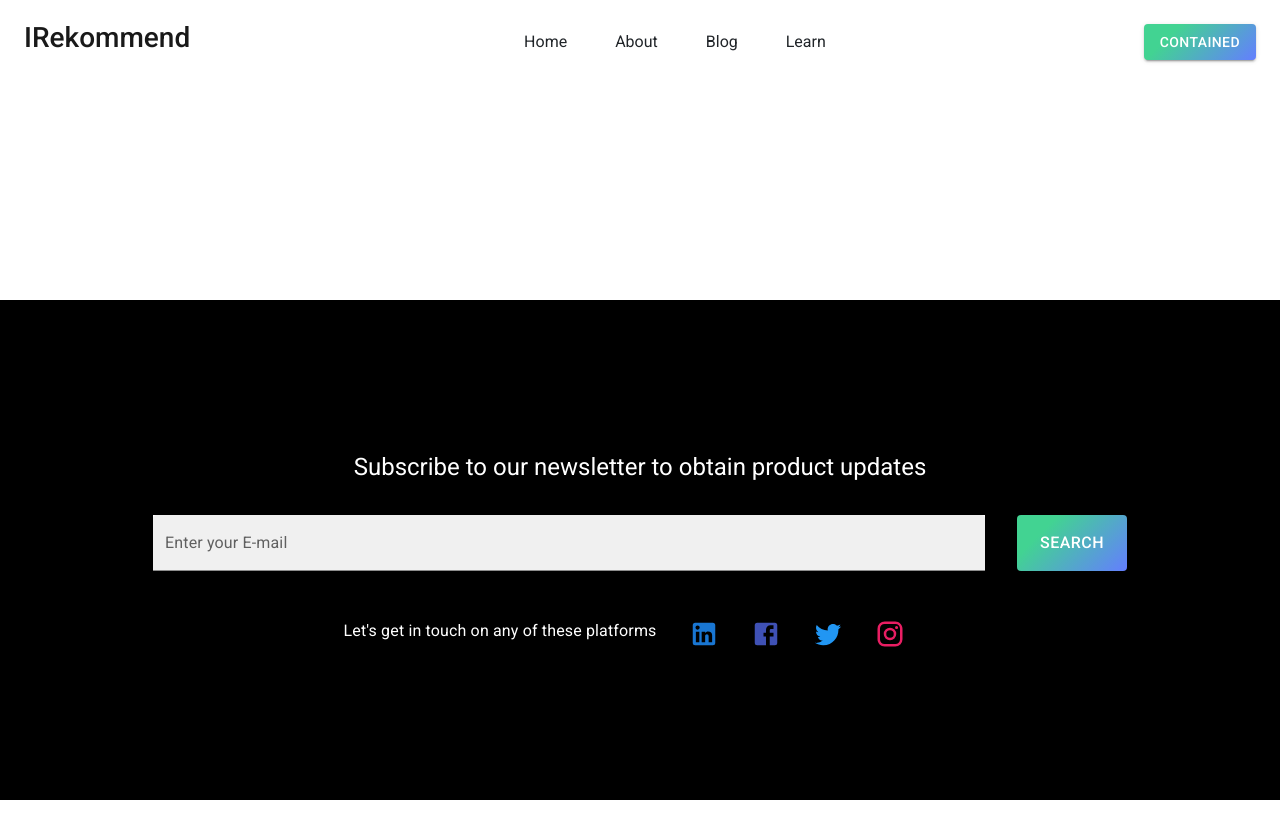
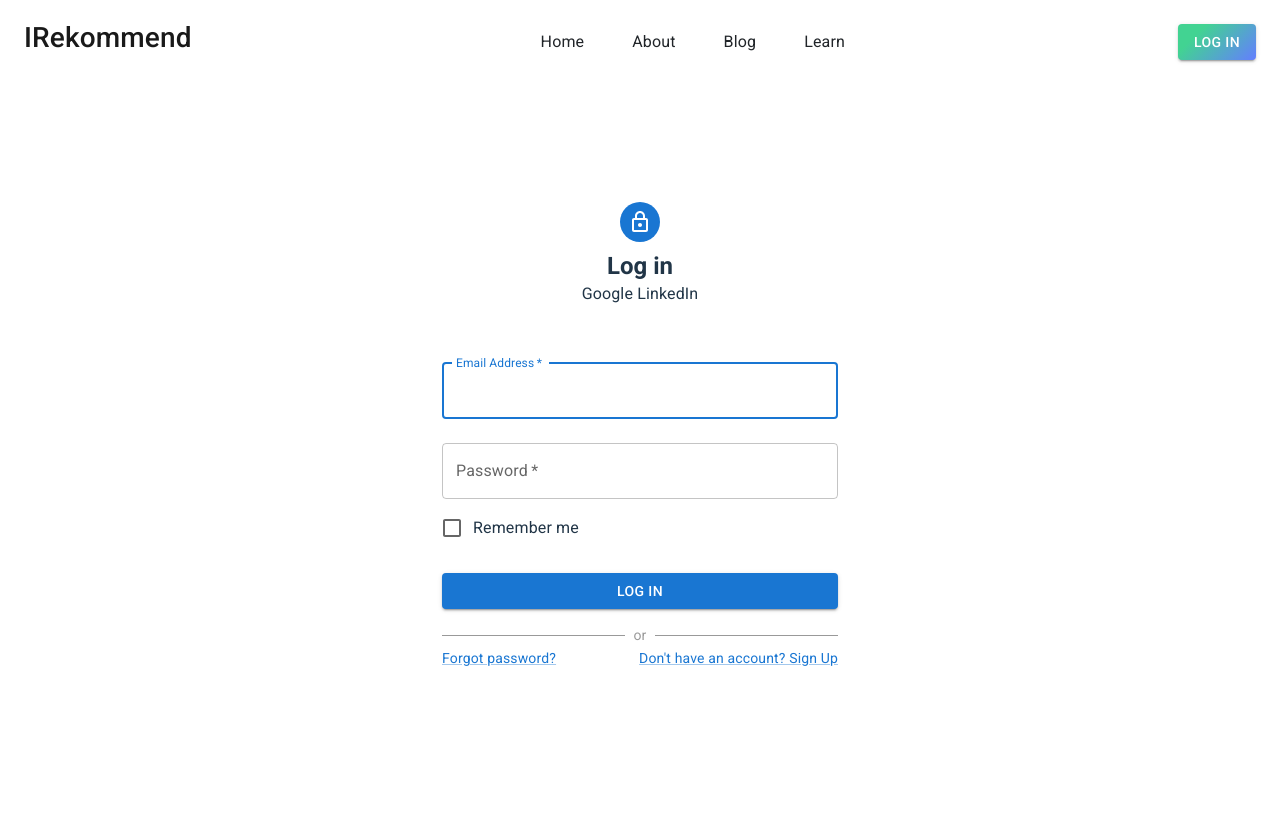
Before and after one commit to irekommend/Irekommend-Candidate-new, a React (Create React App) app: page /login in a window 1280 px wide. Shown: the top 838 px of the page. Before the commit the page ends 800 px from the top, so only its background shows below. Built offline with nearby package versions, Linux system fonts and the light colour scheme; the HTML template or start-up script is replaced by a standard one.

Commit message:
Pushed by Parth

```diff
--- a/src/App.css
+++ b/src/App.css
@@ -13,7 +13,7 @@
   z-index: 1;
 }
 
-.about, .blog {
+.about, .blog, .login, .signup {
   position: relative;
   z-index: 1;
   background-color: #fff;
--- a/src/App.js
+++ b/src/App.js
@@ -11,6 +11,8 @@
 import Learn from "./pages/Learn";
 import Header from "./comp/Header";
 import Footer from "./comp/Footer";
+import Login from "./comp/Login";
+import Signup from "./comp/Signup";
 
 const App = () => {
   useEffect(() => {
@@ -28,6 +30,8 @@
         <Route path="/blog" element={<Blog />}></Route>
         <Route path="/about" element={<About />}></Route>
         <Route path="/learn" element={<Learn />}></Route>
+        <Route path="/login" element={<Login />}></Route>
+        <Route path="/Signup" element={<Signup />}></Route>
       </Routes>
 
       <div style={{ height: "500px" }}>{Footer()}</div>
--- a/src/comp/Header.js
+++ b/src/comp/Header.js
@@ -53,8 +53,8 @@
             </Nav.Link>
           </Nav>
           <Nav>
-            <Button variant="contained" className="btn">
-              Contained
+            <Button variant="contained" href="/login" className="btn">
+              Log in
             </Button>
           </Nav>
         </Navbar.Collapse>
--- /dev/null
+++ b/src/comp/Login.js
@@ -0,0 +1,138 @@
+import LockOutlinedIcon from "@mui/icons-material/LockOutlined";
+import Avatar from "@mui/material/Avatar";
+import Box from "@mui/material/Box";
+import Button from "@mui/material/Button";
+import Checkbox from "@mui/material/Checkbox";
+import Container from "@mui/material/Container";
+import CssBaseline from "@mui/material/CssBaseline";
+import FormControlLabel from "@mui/material/FormControlLabel";
+import Grid from "@mui/material/Grid";
+import Link from "@mui/material/Link";
+import { createTheme, ThemeProvider } from "@mui/material/styles";
+import TextField from "@mui/material/TextField";
+import Typography from "@mui/material/Typography";
+import * as React from "react";
+
+const theme = createTheme();
+
+export default function SignIn() {
+  const handleSubmit = (event) => {
+    event.preventDefault();
+    const data = new FormData(event.currentTarget);
+    console.log({
+      email: data.get("email"),
+      password: data.get("password"),
+    });
+  };
+
+  const Login = () => (
+    <ThemeProvider theme={theme}>
+      <div className="d-flex vh-100">
+        <Container
+          component="main"
+          maxWidth="xs"
+          style={{ margin: "auto auto" }}
+        >
+          <CssBaseline />
+          <Box
+            sx={{
+              marginTop: 8,
+              display: "flex",
+              flexDirection: "column",
+              alignItems: "center",
+            }}
+          >
+            <Avatar sx={{ m: 1, bgcolor: "primary.main" }}>
+              <LockOutlinedIcon />
+            </Avatar>
+            <Typography
+              component="h1"
+              variant="h5"
+              style={{ fontWeight: "bold" }}
+            >
+              Log in
+            </Typography>
+
+            <Box>
+                Google
+                LinkedIn
+            </Box>
+
+<hr/>
+
+            <Box
+              component="form"
+              onSubmit={handleSubmit}
+              noValidate
+              sx={{ mt: 1 }}
+            >
+              <TextField
+                margin="normal"
+                required
+                fullWidth
+                id="email"
+                label="Email Address"
+                name="email"
+                autoComplete="email"
+                autoFocus
+              />
+              <TextField
+                margin="normal"
+                required
+                fullWidth
+                name="password"
+                label="Password"
+                type="password"
+                id="password"
+                autoComplete="current-password"
+              />
+              <FormControlLabel
+                control={<Checkbox value="remember" color="primary" />}
+                label="Remember me"
+              />
+              <Button
+                type="submit"
+                fullWidth
+                variant="contained"
+                sx={{ mt: 3, mb: 2 }}
+              >
+                Log In
+              </Button>
+
+              {/* or line */}
+              <div className="d-flex flex-row align-items-center">
+                <div style={{ flex: 1, height: 1, backgroundColor: "#0006" }} />
+                <div>
+                  <Typography
+                    style={{ fontSize: 14, width: 30, textAlign: "center", color: "#0006" }}
+                  >
+                    or
+                  </Typography>
+                </div>
+                <div style={{ flex: 1, height: 1, backgroundColor: "#0006" }} />
+              </div>
+
+
+
+              {/* bottom part */}
+              <Grid container>
+                <Grid item xs>
+                  <Link href="#" variant="body2">
+                    Forgot password?
+                  </Link>
+                </Grid>
+                <Grid item>
+                  <Link href="/Signup" variant="body2">
+                    {"Don't have an account? Sign Up"}
+                  </Link>
+                </Grid>
+              </Grid>
+            </Box>
+          </Box>
+        </Container>
+      </div>
+    </ThemeProvider>
+  );
+
+  return <div className="login">{Login()}</div>;
+}
--- /dev/null
+++ b/src/comp/Signup.js
@@ -0,0 +1,132 @@
+import * as React from "react";
+import Avatar from "@mui/material/Avatar";
+import Button from "@mui/material/Button";
+import CssBaseline from "@mui/material/CssBaseline";
+import TextField from "@mui/material/TextField";
+import FormControlLabel from "@mui/material/FormControlLabel";
+import Checkbox from "@mui/material/Checkbox";
+import Link from "@mui/material/Link";
+import Grid from "@mui/material/Grid";
+import Box from "@mui/material/Box";
+import LockOutlinedIcon from "@mui/icons-material/LockOutlined";
+import Typography from "@mui/material/Typography";
+import Container from "@mui/material/Container";
+import { createTheme, ThemeProvider } from "@mui/material/styles";
+
+const theme = createTheme();
+
+export default function SignUp() {
+  const handleSubmit = (event) => {
+    event.preventDefault();
+    const data = new FormData(event.currentTarget);
+    console.log({
+      email: data.get("email"),
+      password: data.get("password"),
+    });
+  };
+
+  const Signup = () => (
+    <ThemeProvider theme={theme}>
+      <div className="d-flex vh-100">
+        <Container
+          component="main"
+          maxWidth="xs"
+          style={{ margin: "auto auto" }}
+        >
+          <CssBaseline />
+          <Box
+            sx={{
+              marginTop: 8,
+              display: "flex",
+              flexDirection: "column",
+              alignItems: "center",
+            }}
+          >
+            <Avatar sx={{ m: 1, bgcolor: "secondary.main" }}>
+              <LockOutlinedIcon />
+            </Avatar>
+            <Typography component="h1" variant="h5">
+              Sign up
+            </Typography>
+            <Box
+              component="form"
+              noValidate
+              onSubmit={handleSubmit}
+              sx={{ mt: 3 }}
+            >
+              <Grid container spacing={2}>
+                <Grid item xs={12} sm={6}>
+                  <TextField
+                    autoComplete="given-name"
+                    name="firstName"
+                    required
+                    fullWidth
+                    id="firstName"
+                    label="First Name"
+                    autoFocus
+                  />
+                </Grid>
+                <Grid item xs={12} sm={6}>
+                  <TextField
+                    required
+                    fullWidth
+                    id="lastName"
+                    label="Last Name"
+                    name="lastName"
+                    autoComplete="family-name"
+                  />
+                </Grid>
+                <Grid item xs={12}>
+                  <TextField
+                    required
+                    fullWidth
+                    id="email"
+                    label="Email Address"
+                    name="email"
+                    autoComplete="email"
+                  />
+                </Grid>
+                <Grid item xs={12}>
+                  <TextField
+                    required
+                    fullWidth
+                    name="password"
+                    label="Password"
+                    type="password"
+                    id="password"
+                    autoComplete="new-password"
+                  />
+                </Grid>
+                <Grid item xs={12}>
+                  <FormControlLabel
+                    control={
+                      <Checkbox value="allowExtraEmails" color="primary" />
+                    }
+                    label="I want to receive inspiration, marketing promotions and updates via email."
+                  />
+                </Grid>
+              </Grid>
+              <Button
+                type="submit"
+                fullWidth
+                variant="contained"
+                sx={{ mt: 3, mb: 2 }}
+              >
+                Sign Up
+              </Button>
+              <Grid container justifyContent="flex-end">
+                <Grid item>
+                  <Link href="#" variant="body2">
+                    Already have an account? Sign in
+                  </Link>
+                </Grid>
+              </Grid>
+            </Box>
+          </Box>
+        </Container>
+      </div>
+    </ThemeProvider>
+  );
+
+  return <div className="signup">{Signup()}</div>;
+}
```
